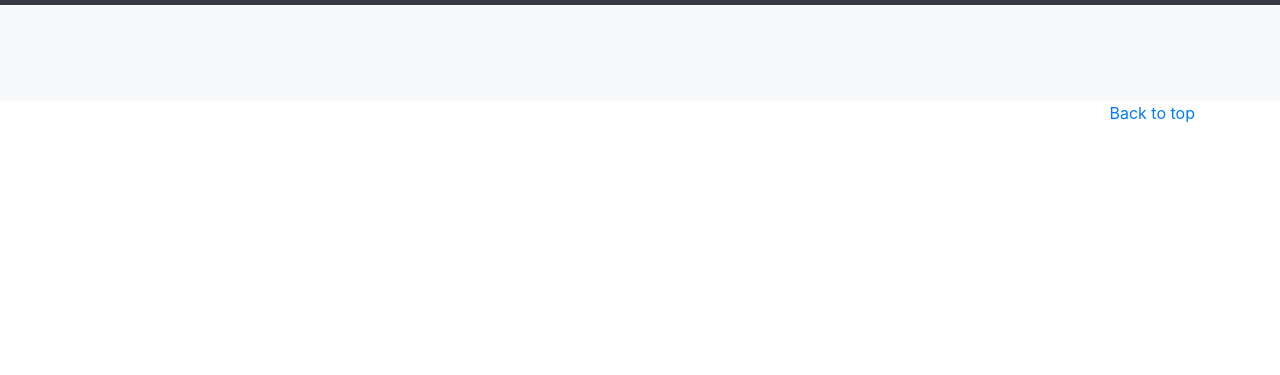
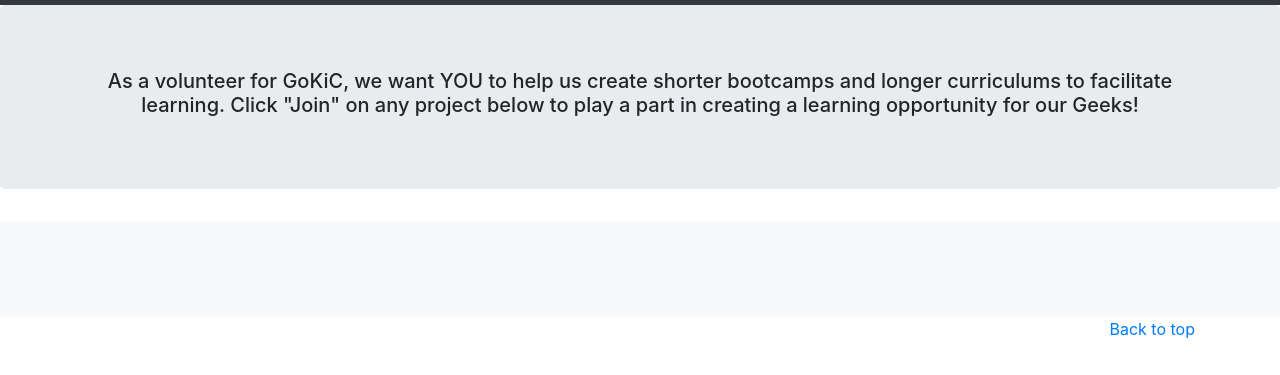
Before and after one commit to gokictech/Projects, a plain HTML site: page index.html in a window 1280 px wide. Shown: the part 51-426 px from the top of the page. Drawn offline with nearby package versions, Linux system fonts and the light colour scheme; no server answers.

Commit message:
Added text to explain contents of page

```diff
--- a/index.html
+++ b/index.html
@@ -62,18 +62,11 @@
     </header>
 
     <main role="main">
-
-        <!-- <section class="jumbotron text-center">
+        <section class="jumbotron text-center">
             <div class="container">
-                <h1 class="jumbotron-heading">Album example</h1>
-                <p class="lead text-muted">Something short and leading about the collection below—its contents, the creator, etc. Make it short and
-                    sweet, but not too short so folks don't simply skip over it entirely.</p>
-                <p>
-                    <a href="#" class="btn btn-primary my-2">Main call to action</a>
-                    <a href="#" class="btn btn-secondary my-2">Secondary action</a>
-                </p>
+                <h5>As a volunteer for GoKiC, we want YOU to help us create shorter bootcamps and longer curriculums to facilitate learning. Click "Join" on any project below to play a part in creating a learning opportunity for our Geeks!</h5>
             </div>
-        </section> -->
+        </section>
         <!-- <div id="skill-filter">
             <a href="#" class="badge badge-primary" onclick="myFunction(this)">JS</a>
             <a href="#" class="badge badge-secondary" onclick="myFunction(this)">CSS</a>
```
